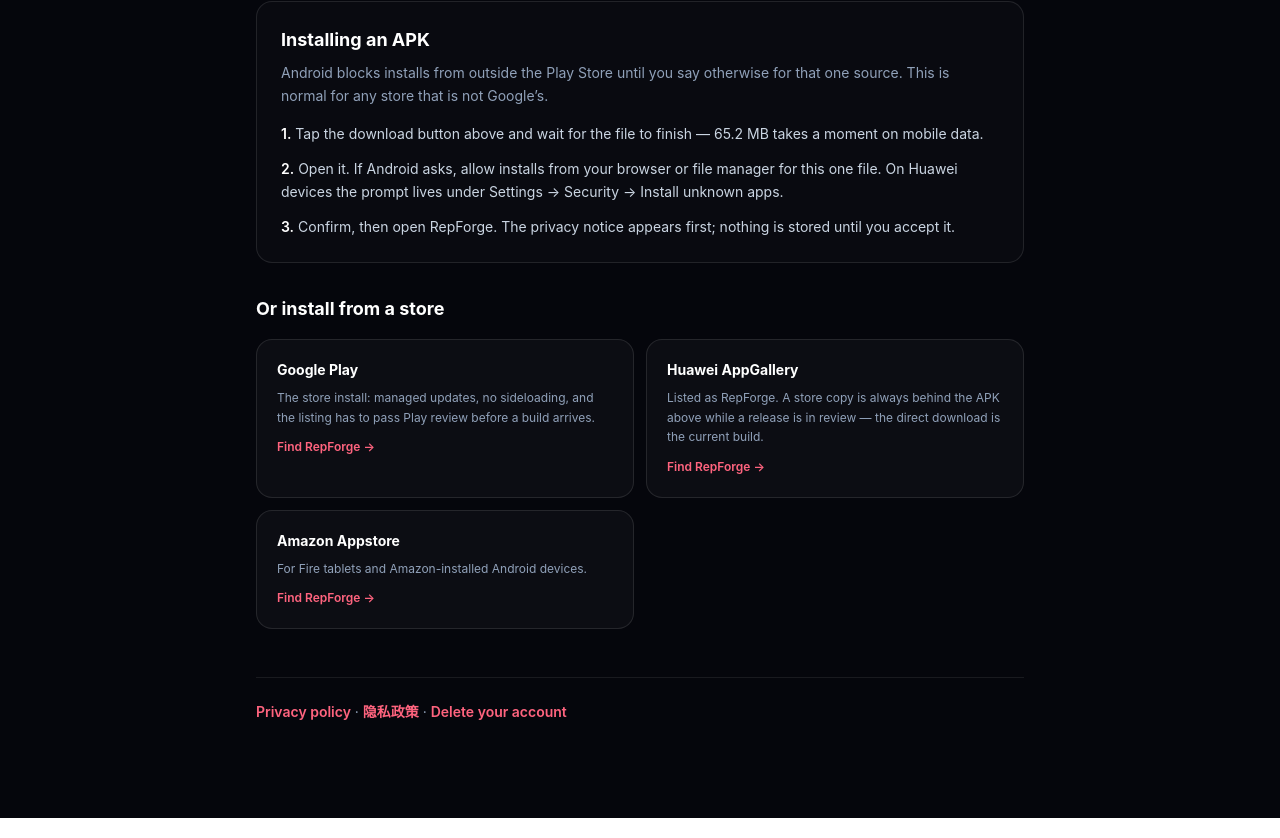
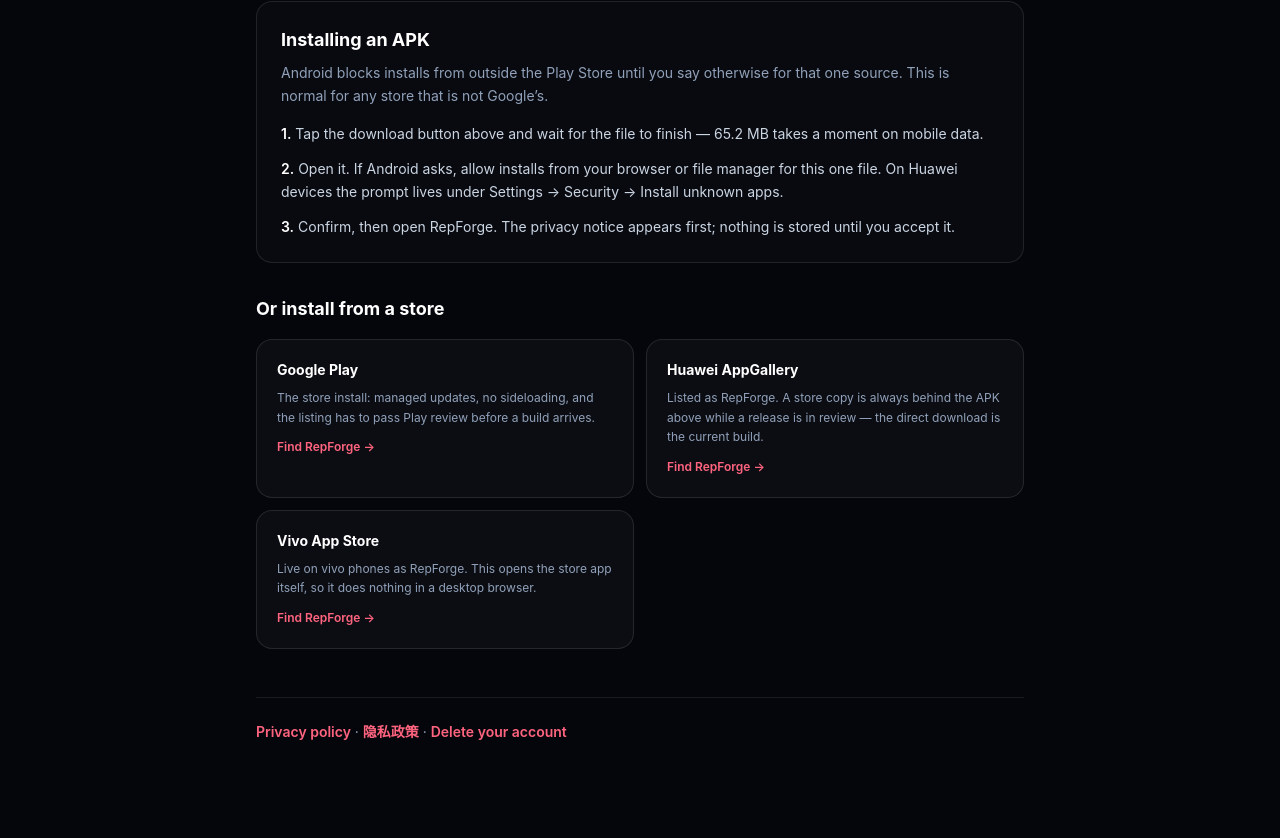
Before and after one commit to rahul26scs1003001315-dotcom/repforge-landing, a Next.js app: page /download in a window 1280 px wide. Shown: the part 606-1444 px from the top of the page. Built offline with nearby package versions, Linux system fonts and the light colour scheme; no server answers.

Commit message:
Download page: vivo App Store in place of Amazon Appstore

```diff
--- a/app/demo/a/page.tsx
+++ b/app/demo/a/page.tsx
@@ -440,7 +440,7 @@ function Hero() {
             >
               All download options
             </a>{' '}
-            — Google Play, direct APK, AppGallery and the Amazon Appstore.
+            — Google Play, direct APK, AppGallery and the vivo App Store.
           </p>
 
           <dl className="mt-10 grid max-w-md grid-cols-3 gap-3">
--- a/app/download/page.tsx
+++ b/app/download/page.tsx
@@ -4,9 +4,9 @@ import DownloadLink from '../../components/DownloadLink'
 import { playStoreUrl } from '../../lib/links'
 
 export const metadata: Metadata = {
-  title: 'Download RepForge — Google Play, Android APK, AppGallery and Amazon Appstore',
+  title: 'Download RepForge — Google Play, Android APK, AppGallery and Vivo App Store',
   description:
-    'Every way to install RepForge on Android: Google Play, the signed APK with its checksum, Huawei AppGallery and the Amazon Appstore.',
+    'Every way to install RepForge on Android: Google Play, the signed APK with its checksum, Huawei AppGallery and the Vivo App Store.',
   alternates: { canonical: 'https://repforge.website/download' },
 }
 
@@ -50,9 +50,14 @@ const STORES = [
     note: 'Listed as RepForge. A store copy is always behind the APK above while a release is in review — the direct download is the current build.',
   },
   {
-    name: 'Amazon Appstore',
-    href: 'https://www.amazon.com/s?k=RepForge&i=mobile-apps',
-    note: 'For Fire tablets and Amazon-installed Android devices.',
+    // vivo's developer console exposes no web listing and the global store has no
+    // public catalogue (appstore.vivo.com does not resolve; h5.appstore.vivo.com.cn
+    // is the separate China store, where this package is not listed). The market
+    // intent is the only link that reaches the live listing: on a vivo phone it
+    // opens that store at com.repforge, elsewhere the default market app handles it.
+    name: 'Vivo App Store',
+    href: 'market://details?id=com.repforge',
+    note: 'Live on vivo phones as RepForge. This opens the store app itself, so it does nothing in a desktop browser.',
   },
 ]
 
```
